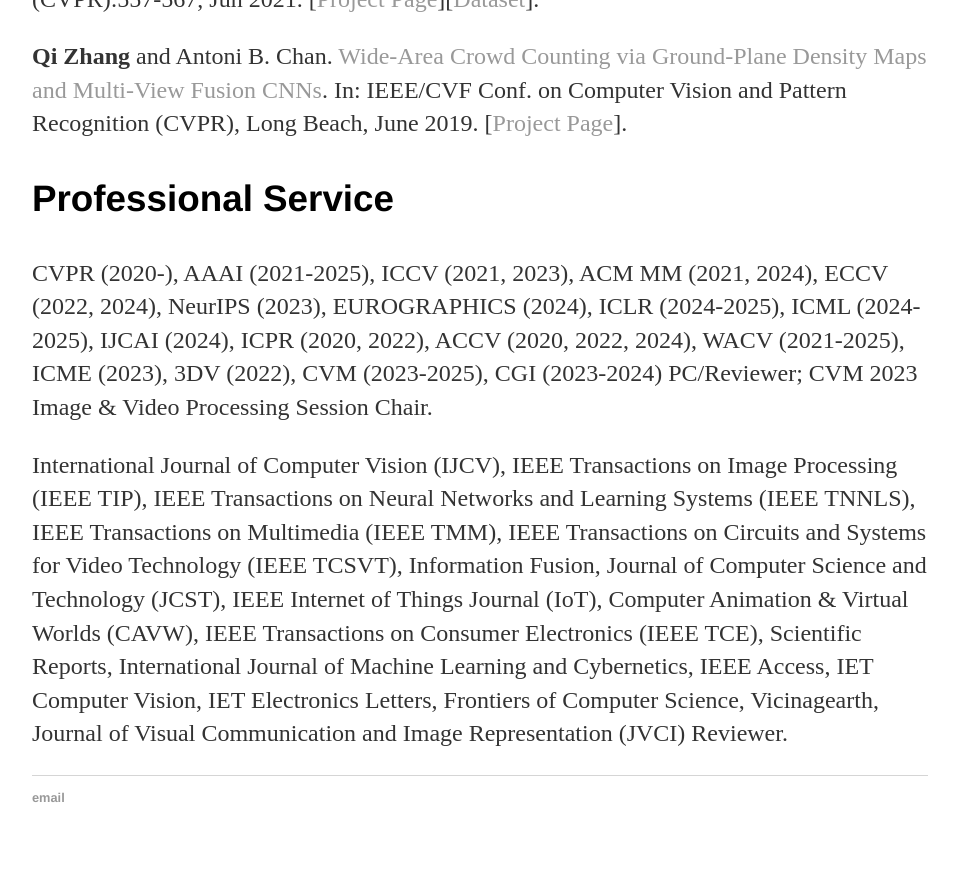
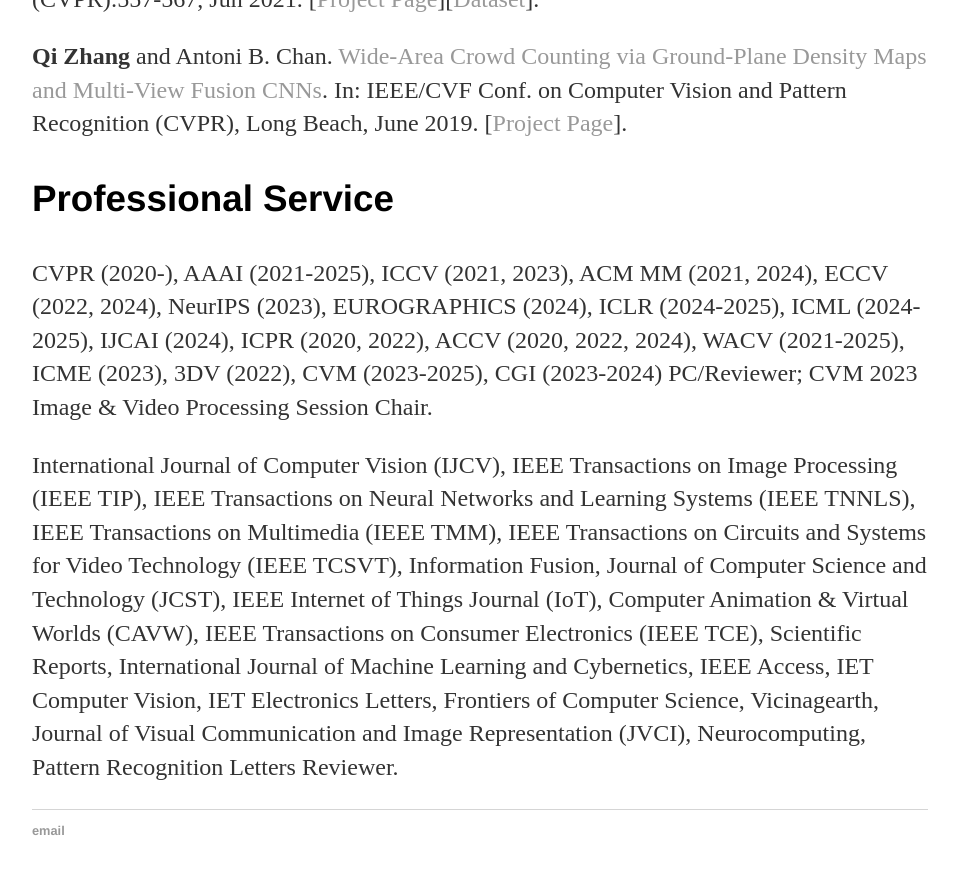
Before and after one commit to zqyq/zqyq.github.io, a Jekyll site: the page built from index.html, in a window 1280 px wide and 900 px high, scrolled down 1470 px. Shown: the top 874 px of the window, without its empty margins (160-1117 px from the left). Built offline with Jekyll 4.4.1, drawn with Linux system fonts in a browser that asks for light colours.

Commit message:
Update index.html

```diff
--- a/index.html
+++ b/index.html
@@ -75,5 +75,5 @@
 			 IEEE Transactions on Circuits and Systems for Video Technology (IEEE TCSVT),
 			 Information Fusion, Journal of Computer Science and Technology (JCST), IEEE Internet of Things Journal (IoT), Computer Animation & Virtual Worlds (CAVW),
 			 IEEE Transactions on Consumer Electronics (IEEE TCE), Scientific Reports, International Journal of Machine Learning and Cybernetics,
-			 IEEE Access, IET Computer Vision, IET Electronics Letters, Frontiers of Computer Science, Vicinagearth, Journal of Visual Communication and Image Representation (JVCI) Reviewer. <p>
+			 IEEE Access, IET Computer Vision, IET Electronics Letters, Frontiers of Computer Science, Vicinagearth, Journal of Visual Communication and Image Representation (JVCI), Neurocomputing, Pattern Recognition Letters Reviewer. <p>
 		</div>
```
